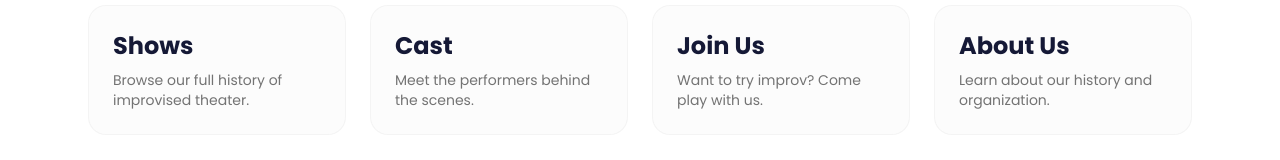
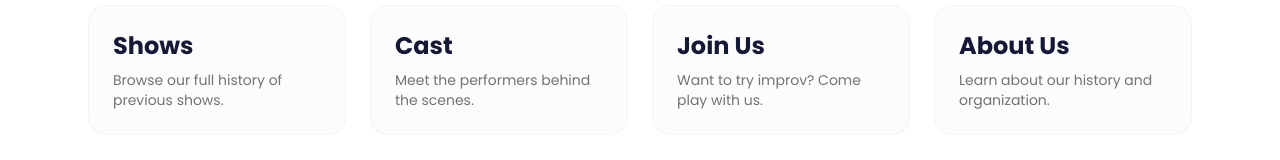
Before and after one commit to runnedrun/impram_website, a Next.js app: page / in a window 1280 px wide. Shown: the part 720-880 px from the top of the page. Built offline with nearby package versions, Linux system fonts and the light colour scheme; no server answers; the database is empty.

Commit message:
Update home page Shows card description copy.
Point visitors to previous shows rather than improvised theater in the short Shows blurb.

Co-authored-by: Cursor <cursoragent@cursor.com>

```diff
--- a/src/app/page.tsx
+++ b/src/app/page.tsx
@@ -43,7 +43,7 @@ export default async function HomePage() {
         <section className="grid sm:grid-cols-2 lg:grid-cols-4 gap-6 pt-10 border-t border-border/60">
           <Link href="/shows/" className="group flex flex-col p-6 rounded-2xl bg-muted/30 hover:bg-muted/60 transition-colors border border-border/40">
             <h3 className={`${sectionTitleClass} text-2xl mb-2 transition-colors group-hover:text-impram-link`}>Shows</h3>
-            <p className="text-muted-foreground text-sm">Browse our full history of improvised theater.</p>
+            <p className="text-muted-foreground text-sm">Browse our full history of previous shows.</p>
           </Link>
           <Link href="/cast/" className="group flex flex-col p-6 rounded-2xl bg-muted/30 hover:bg-muted/60 transition-colors border border-border/40">
             <h3 className={`${sectionTitleClass} text-2xl mb-2 transition-colors group-hover:text-impram-link`}>Cast</h3>
```
